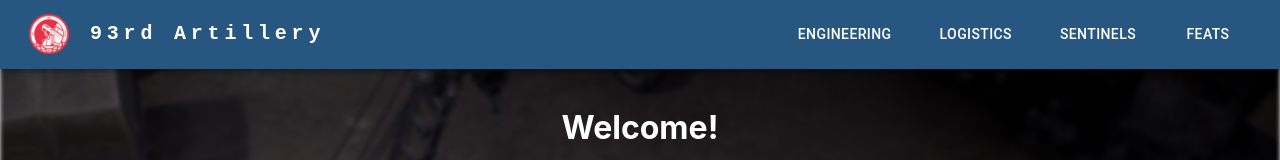
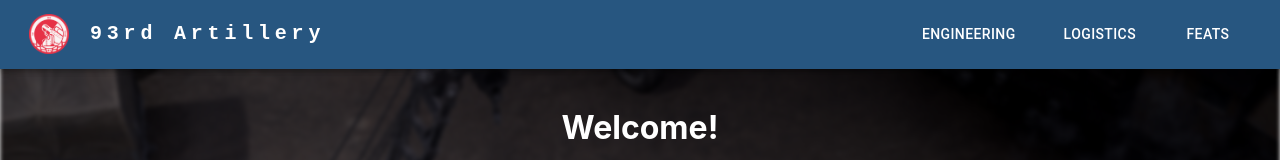
Before and after one commit to Tutor78/93rd-website, a React (Create React App) app: page /home in a window 1280 px wide. Shown: the top 160 px of the page. Built offline with nearby package versions, Linux system fonts and the light colour scheme.

Commit message:
removed sentinels page

```diff
--- a/src/App.js
+++ b/src/App.js
@@ -8,7 +8,7 @@ import Landing from './pages/Landing';
 import Home from './pages/Home';
 import Engineering from './pages/Engineering';
 import Logistics from './pages/Logistics';
-import Sentinels from './pages/Sentinels';
+// import Sentinels from './pages/Sentinels';
 import Feats from './pages/Feats';
 
 function App() {
@@ -19,7 +19,7 @@ function App() {
           <Route exact path='/home' element={<Home />} />
           <Route exact path='/engineering' element={<Engineering />} />
           <Route exact path='/logistics' element={<Logistics />} />
-          <Route exact path='/sentinels' element={<Sentinels />} />
+          {/* <Route exact path='/sentinels' element={<Sentinels />} /> */}
           <Route exact path='/feats' element={<Feats />} />
         </Routes>
       </Router>
--- a/src/components/Navbar/index.js
+++ b/src/components/Navbar/index.js
@@ -31,10 +31,10 @@ const pages = [
     name: 'Logistics',
     path: '/logistics'
   },
-  {
-    name: 'Sentinels',
-    path: '/sentinels'
-  },
+  // {
+  //   name: 'Sentinels',
+  //   path: '/sentinels'
+  // },
   {
     name: 'Feats',
     path: '/feats'
```
